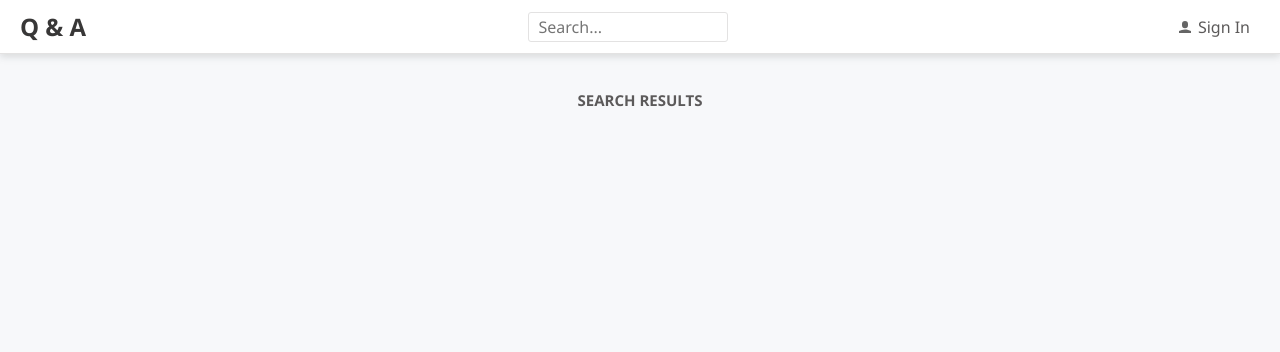
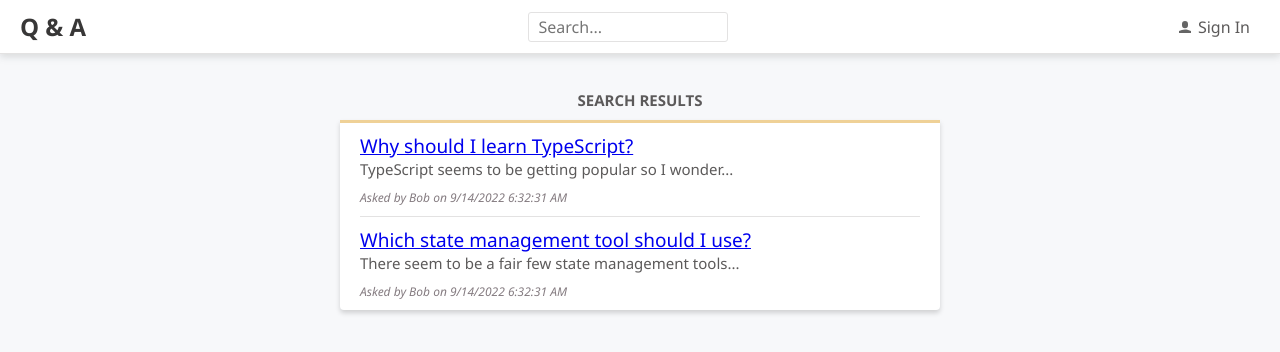
Before and after one commit to msenor/QandA, a React (Create React App) app in the folder frontend/: page /search in a window 1280 px wide. Shown: the top 352 px of the page. Built offline with nearby package versions, Linux system fonts and the light colour scheme.

Commit message:
Implement search query parameters

```diff
--- a/frontend/src/QuestionsData.ts
+++ b/frontend/src/QuestionsData.ts
@@ -63,6 +63,16 @@
   return results.length === 0 ? null : results[0];
 };
 
+export const searchQuestions = async (
+  criteria: string
+  ): Promise<QuestionData[]> => {
+  await wait(500);
+  return questions.filter((q) =>
+    q.title.toLowerCase().indexOf(criteria.toLowerCase()) >= 0 ||
+    q.content.toLowerCase().indexOf(criteria.toLowerCase()) >= 0
+  );
+}
+
 const wait = (ms: number): Promise<void> => {
   return new Promise((resolve) => setTimeout(resolve, ms));
 };
--- a/frontend/src/SearchPage.tsx
+++ b/frontend/src/SearchPage.tsx
@@ -1,4 +1,36 @@
+/** @jsxImportSource @emotion/react */
+import { css } from '@emotion/react';
 import React from 'react';
 import { Page } from './Page';
+import { useSearchParams } from 'react-router-dom';
+import { QuestionList } from './QuestionList';
+import { searchQuestions, QuestionData } from './QuestionsData';
 
-export const SearchPage = () => <Page title="Search Results">{null}</Page>;
+export const SearchPage = () => {
+  const [searchParams] = useSearchParams();
+  const [questions, setQuestions] = React.useState<QuestionData[]>([]);
+  const search = searchParams.get('criteria') || "";
+  React.useEffect(() => {
+    const doSearch = async (criteria: string) => {
+      const foundResults = await searchQuestions(criteria);
+      setQuestions(foundResults);
+    }
+    doSearch(search);
+  }, [search])
+  return (
+    <Page title="Search Results">
+      {search && (
+        <p
+          css={css`
+            font-size: 16px;
+            font-style: italic;
+            margin-top: 0px;
+          `}
+        >
+          for "{search}"
+        </p>
+      )}
+      <QuestionList data={questions} />
+    </Page>
+  );
+}
```
